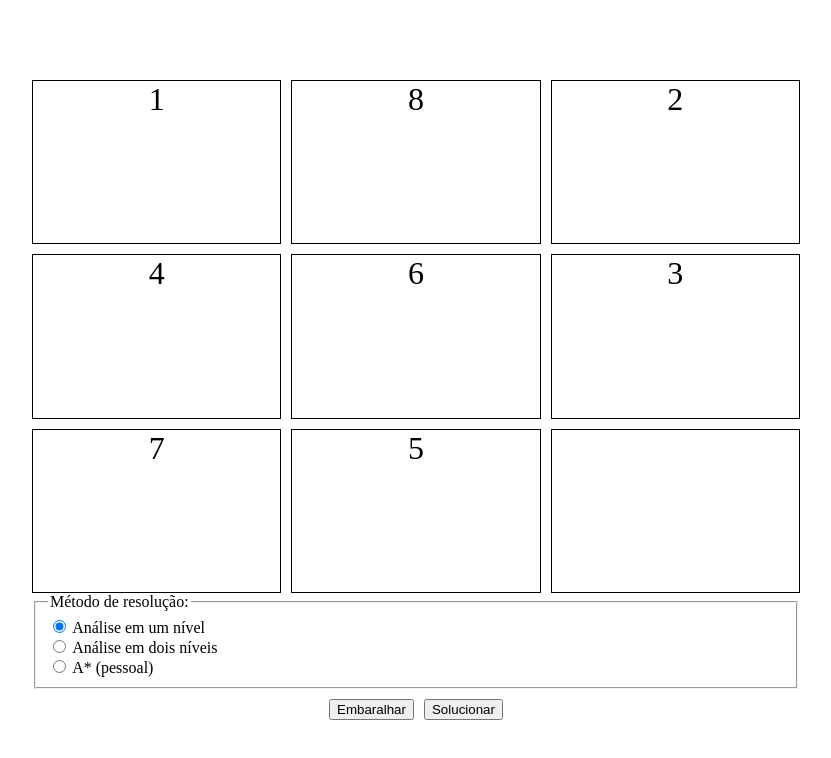
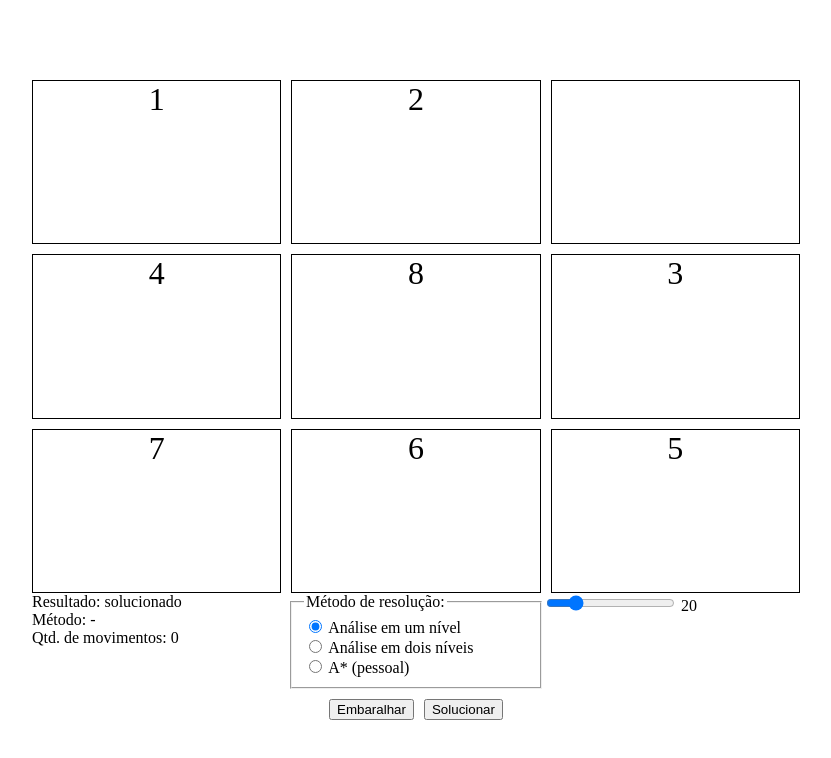
Before and after one commit to GuiCT/eight-puzzle-ai, a plain HTML site: page index.html in a window 1280 px wide. Both pictures are taken after a click on the button "Embaralhar". Shown: the whole page, without its empty margins (224-1055 px from the left). Drawn offline with Linux system fonts and the light colour scheme.

Commit message:
front
falta apenas estilização

```diff
--- a/index.html
+++ b/index.html
@@ -1,5 +1,6 @@
 <!DOCTYPE html>
 <html lang="en">
+
 <head>
   <meta charset="UTF-8" />
   <meta http-equiv="X-UA-Compatible" content="IE=edge" />
@@ -7,6 +8,7 @@
   <link rel="stylesheet" href="style.css" />
   <title>8-Puzzle</title>
 </head>
+
 <body>
   <section class="container">
     <div class="grid8">
@@ -20,11 +22,16 @@
       <div></div>
       <div></div>
     </div>
+    <div class="grid3">
+      <div class="result">
+        Resultado: solucionado<br>
+        Método: -<br>
+        Qtd. de movimentos: 0
+      </div>
       <fieldset>
         <legend>Método de resolução:</legend>
         <div>
-          <input type="radio" id="greedy_one" name="drone" value="greedy_one"
-                 checked>
+          <input type="radio" id="greedy_one" name="drone" value="greedy_one" checked>
           <label for="greedy_one">Análise em um nível</label>
         </div>
 
@@ -38,6 +45,11 @@
           <label for="astar">A* (pessoal)</label>
         </div>
       </fieldset>
+      <div class="ns">
+        <input type="range" id="nshuffle" name="nshuffle" min="1" max="100" step="1" value="20">
+        <span>20</span>
+      </div>
+    </div>
     <div id="buttons">
       <button onclick="shuffleBoard()">
         Embaralhar
@@ -51,4 +63,5 @@
   <script src="js/a_star.js"></script>
   <script src="js/index.js"></script>
 </body>
+
 </html>
--- a/js/index.js
+++ b/js/index.js
@@ -1,11 +1,11 @@
+// Valor do tabuleiro, método a ser utilizado e número de embaralhamento, em estrutura de dados
 let frontBoard = [
   [1, 2, 3],
   [4, 5, 6],
   [7, 8, 9]
-];
+], metodo = "greedy_one", n_mov = 20;
 
-let metodo = "greedy_one";
-
+// Exibe a matrix 3x3 na tela
 function boardToFront() {
   let bf = frontBoard.flat();
   const gridElements = document.querySelectorAll(".grid8 > div");
@@ -15,20 +15,30 @@ function boardToFront() {
   gridElements[bf.indexOf(9)].innerHTML = "";
 }
 
+// Exibe a matriz padrão
 boardToFront();
 
+// Sempre que o usuário mudar o método, atualizar a variável que o guarda
 document.querySelector("fieldset").addEventListener("change", (e) => {metodo = e.target.value});
 
+// Sempre que o usuário mudar o número de embaralhamento, atualizar a variável que o guarda
+document.querySelector("#nshuffle").addEventListener("input", (e) => {
+  n_mov = e.target.value;
+  document.querySelector(".ns > span").innerHTML =  e.target.value;
+})
+
+// Embaralha o tabuleiro
 function shuffleBoard() {
   frontBoard = [
     [1, 2, 3],
     [4, 5, 6],
     [7, 8, 9]
   ];
-  frontBoard = shuffle(frontBoard, 50);
+  frontBoard = shuffle(frontBoard, n_mov);
   boardToFront();
 }
 
+// Resolve o tabuleiro, de acordo com o método escolhido pelo usuário
 function solveBoard() {
   if(frontBoard.toString() === "1,2,3,4,5,6,7,8,9") {
     alert("O tabuleiro já está solucionado.");
--- a/style.css
+++ b/style.css
@@ -21,6 +21,12 @@
     border: solid 1px black;
 }
 
+.grid3 {
+    display: grid;
+    grid-template-columns: repeat(3, 1fr);
+    grid-template-rows: 1fr;
+}
+
 #buttons {
     display: flex;
     flex-direction: row;
```
Lines whose indentation alone changed are shown as unchanged.
